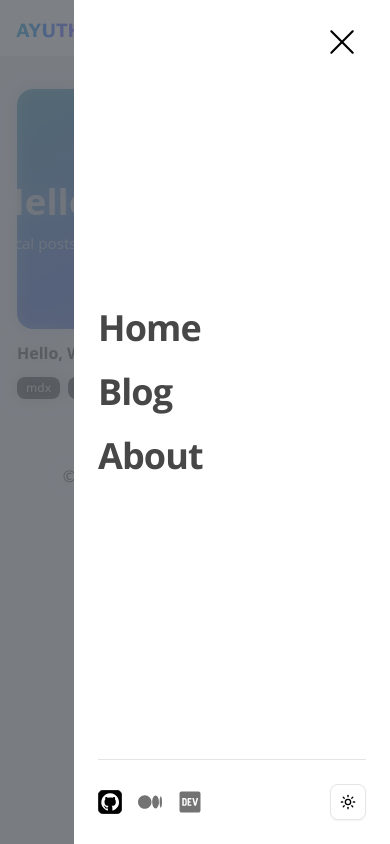
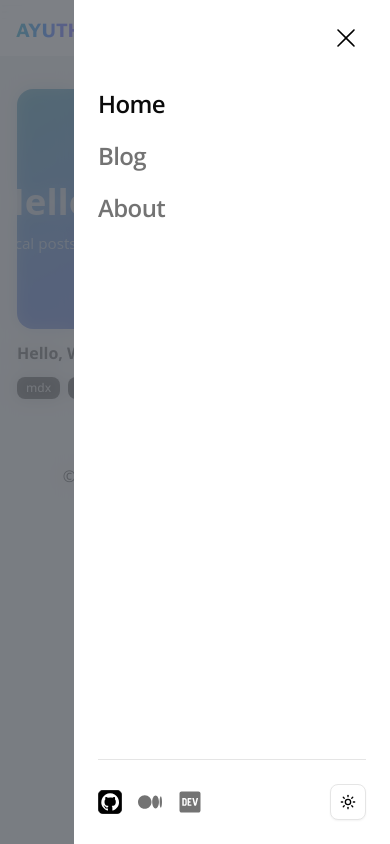
Before and after one commit to ayuthmang/ayuthmang.dev, a Next.js app: page / in a window 390 px wide. Both pictures are taken after a click on the button 362 px from the left and 28 px from the top of the page. Built offline with nearby package versions, Linux system fonts and the light colour scheme; no server answers.

Commit message:
fix(ui): adjust mobile menu typography and layout to look professional

```diff
--- a/src/components/mobile-menu/mobile-menu.tsx
+++ b/src/components/mobile-menu/mobile-menu.tsx
@@ -7,6 +7,7 @@ import { PROFILE_LINKS, ROUTES } from '@/constants'
 import { Cross1Icon } from '@radix-ui/react-icons'
 import { ModeToggle } from '../mode-toggle'
 import NextLink from 'next/link'
+import { usePathname } from 'next/navigation'
 import { GitHubIcon, MediumIcon, DevIcon } from '../header/header'
 
 export type MobileMenuProps = {
@@ -34,15 +35,16 @@ export function MobileMenu({
             <InnerWrapper>
               <Dialog.Close asChild>
                 <CloseButton>
-                  <Cross1Icon width={32} height={32} />
+                  <Cross1Icon width={24} height={24} />
                 </CloseButton>
               </Dialog.Close>
-              <Filler />
-              <Nav>
-                <NavLink href="/" onClick={() => onOpenChange(false)}>Home</NavLink>
-                <NavLink href={ROUTES.BLOG} onClick={() => onOpenChange(false)}>Blog</NavLink>
-                <NavLink href={ROUTES.ABOUT} onClick={() => onOpenChange(false)}>About</NavLink>
-              </Nav>
+              <div className="pt-16 pb-8">
+                <Nav>
+                  <NavLink href="/" onClick={() => onOpenChange(false)}>Home</NavLink>
+                  <NavLink href={ROUTES.BLOG} onClick={() => onOpenChange(false)}>Blog</NavLink>
+                  <NavLink href={ROUTES.ABOUT} onClick={() => onOpenChange(false)}>About</NavLink>
+                </Nav>
+              </div>
               <Filler />
               <div className="flex items-center justify-between border-t border-border pt-6">
                 <div className="flex items-center gap-4">
@@ -133,7 +135,7 @@ function InnerWrapper({ children }: React.ComponentPropsWithoutRef<'div'>) {
 }
 
 function Nav({ children }: React.ComponentPropsWithoutRef<'nav'>) {
-  return <nav className="flex flex-col gap-6">{children}</nav>
+  return <nav className="flex flex-col gap-5">{children}</nav>
 }
 
 function NavLink({
@@ -142,11 +144,17 @@ function NavLink({
   onClick,
   ...delegated
 }: Omit<React.ComponentPropsWithoutRef<typeof NextLink>, 'href'> & { href: string; onClick?: () => void }) {
+  const pathname = usePathname()
+  const isActive = pathname === href
+
   return (
     <NextLink
       href={href}
       onClick={onClick}
-      className="text-4xl font-bold tracking-tight text-foreground/75 transition-colors duration-200 hover:text-foreground"
+      className={clsx(
+        "text-2xl font-semibold tracking-tight transition-colors duration-200",
+        isActive ? "text-foreground" : "text-muted-foreground hover:text-foreground"
+      )}
       {...delegated}
     >
       {children}
```
